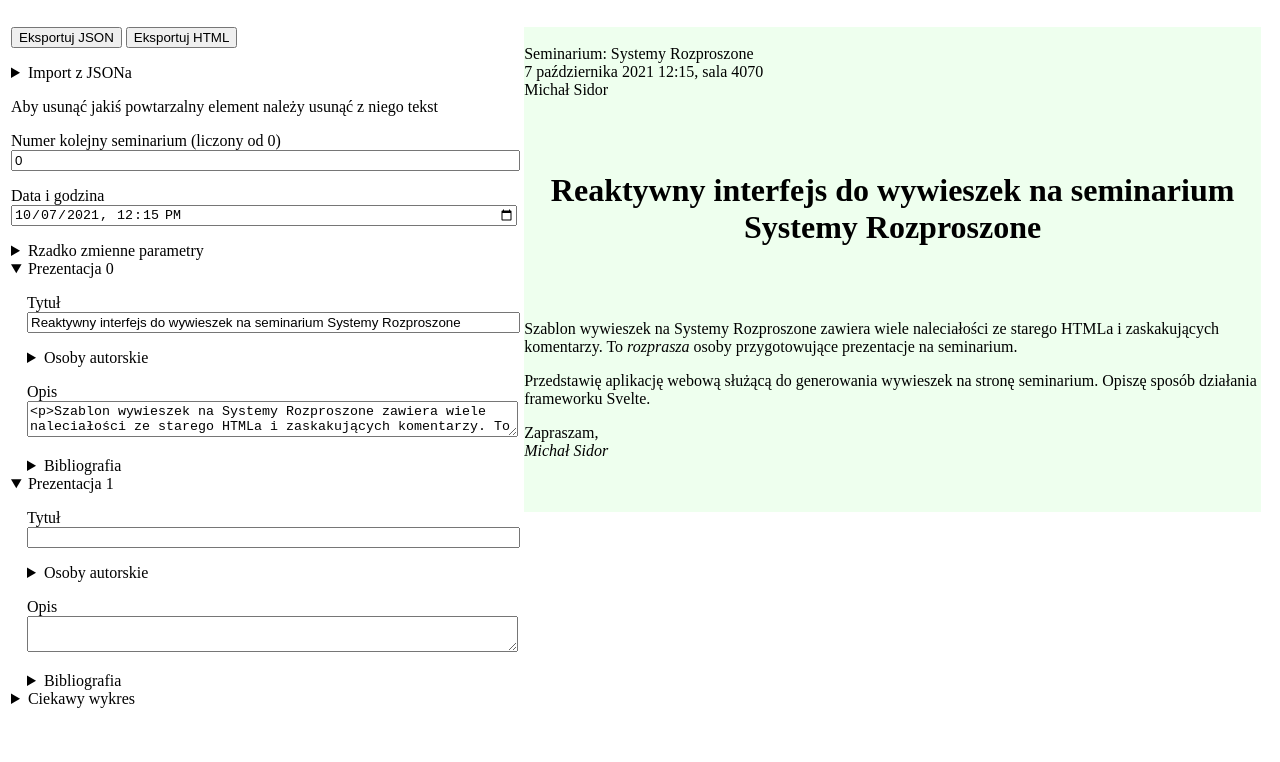
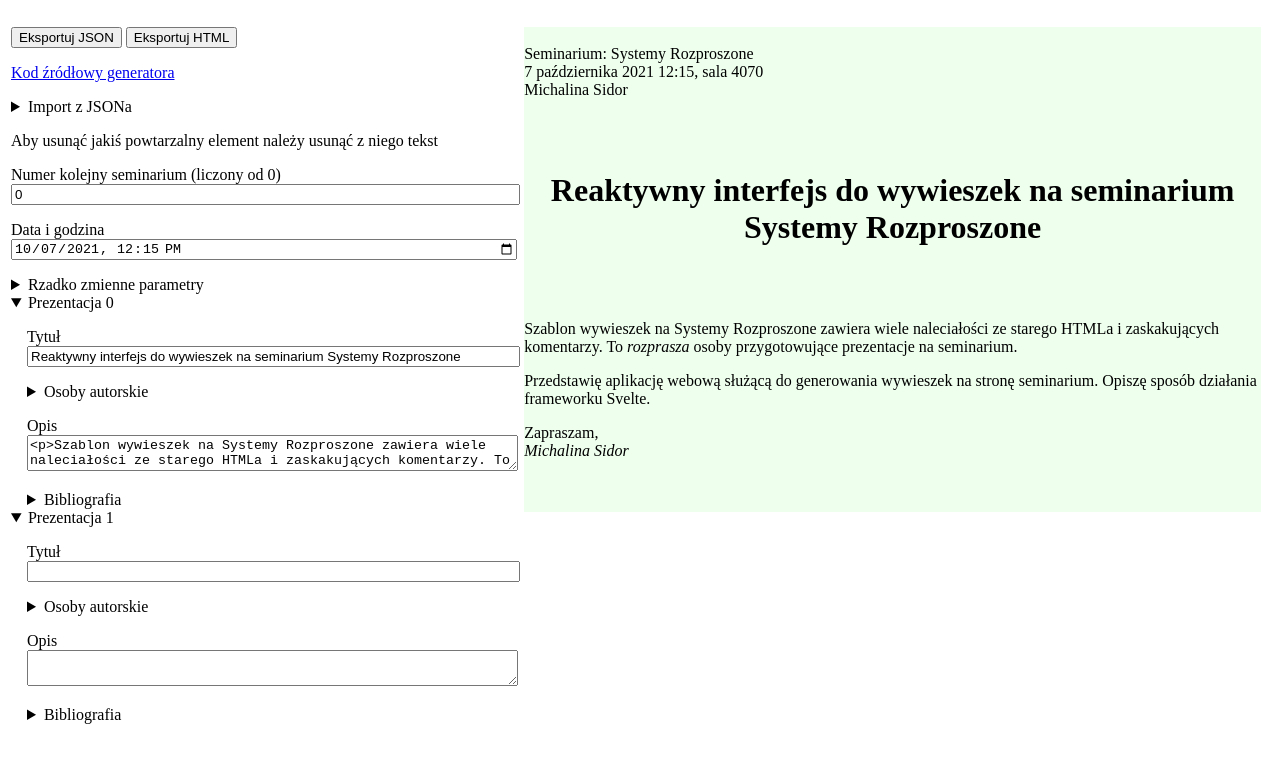
Before and after one commit to Michcioperz/jmdgen, a Svelte app: page / in a window 1280 px wide. Shown: the top 762 px of the page. Built offline with nearby package versions, Linux system fonts and the light colour scheme.

Commit message:
może gdyby kod był podlinkowany byłoby prościej

```diff
--- a/src/App.svelte
+++ b/src/App.svelte
@@ -1,11 +1,10 @@
 <script lang="ts">
 	import { Author, Seminar, Talk } from "./utils";
 	import Wywieszka from "./Wywieszka.svelte";
-	import WykresMichalow from "./WykresMichalow.svelte";
 
 	const defaultSeminar = new Seminar(0, "2021-10-07T12:15", [new Talk(
 		"Reaktywny interfejs do wywieszek na seminarium Systemy Rozproszone",
-		[new Author("Michał", "Sidor")],
+		[new Author("Michalina", "Sidor")],
 		`<p>Szablon wywieszek na Systemy Rozproszone zawiera wiele naleciałości ze starego HTMLa i zaskakujących komentarzy. To <em>rozprasza</em> osoby przygotowujące prezentacje na seminarium.</p>\n<p>Przedstawię aplikację webową służącą do generowania wywieszek na stronę seminarium. Opiszę sposób działania frameworku Svelte.</p>`
 	), new Talk()]);
 
@@ -65,6 +64,9 @@
 				<p>
 					<button on:click={generateJSON}>Eksportuj JSON</button>
 					<button on:click={generateHTML}>Eksportuj HTML</button>
+				</p>
+				<p>
+					<a href="https://github.com/Michcioperz/jmdgen">Kod źródłowy generatora</a>
 				</p>
 				<details>
 					<summary>Import z JSONa</summary>
@@ -131,10 +133,6 @@
 					</details>
 				</details>
 				{/each}
-				<details>
-					<summary>Ciekawy wykres</summary>
-					<WykresMichalow />
-				</details>
 			</td>
 			<td width="*">
 				<Wywieszka seminar={seminar} />
```
